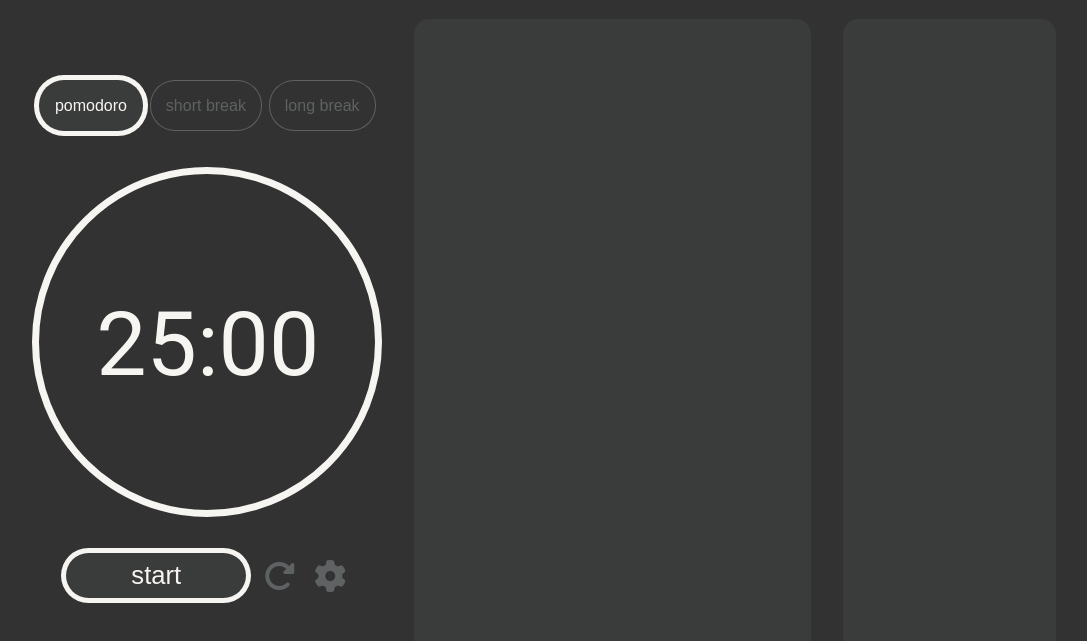
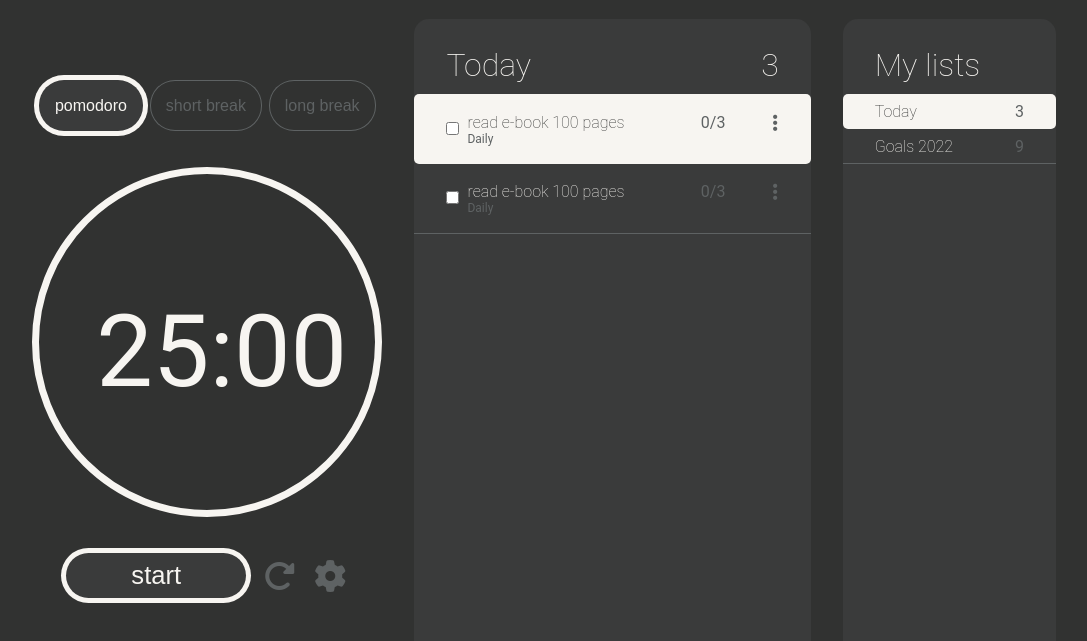
Before and after one commit to lgklsv/THE-TIME-TIMER-TODO, a website built with webpack: page src/template.html in a window 1280 px wide. Shown: the part 61-702 px from the top of the page, without its empty margins (96-1183 px from the left). Built offline with nearby package versions, Linux system fonts and the light colour scheme.

Commit message:
feat: add styles for tasks and lists sections

```diff
--- a/src/index.js
+++ b/src/index.js
@@ -9,7 +9,7 @@ function switchTheme(e) {
         document.documentElement.setAttribute('data-theme', 'dark');
     }
     else {
-        document.documentElement.setAttribute('data-theme', 'strawberry');
+        document.documentElement.setAttribute('data-theme', 'coffee');
     }
 };
 
--- /dev/null
+++ b/src/styles/_tasks.scss
@@ -0,0 +1,93 @@
+.tasks-lists-section-header {
+    height: 75px;
+    width: 100%;
+    border-radius: 15px 15px 0 0;
+    display: flex;
+    justify-content: space-between;
+    align-items: center;
+    padding: 0 2rem;
+    .tasks-lists-title {
+        color: var(--active-color);
+        font-weight: 200;
+        font-size: 2rem;
+        margin-top: 1rem;
+    }
+}
+
+.task {
+    height: 70px;
+    width: 100%;
+    display: flex;
+    justify-content: space-between;
+    align-items: center;
+    padding: 0 2rem;
+    border-bottom: 1px solid var(--light-color);
+    font-weight: 400;
+    .task-checkbox {
+        padding-right: 0.5rem;
+    }
+    .task-grid {
+        display: grid;
+        grid-template-columns: 3fr 0.5fr 0.5fr;
+        width: 100%;
+        .task-title {
+            font-size: 1rem;
+            color: var(--active-color);
+            font-weight: 100;
+        }
+        .task-subtitle {
+            font-size: 12px;
+            color: var(--light-color);
+        }
+        .task-settigs {
+            padding-top: 0;
+            padding-right: 0;
+            margin-right: -0.6rem;
+            margin-top: -0.2rem;
+            justify-self: end;
+        }
+        .task-settigs:hover {
+            color: var(--active-color);
+        }
+    }
+}
+.active-task {
+    border-radius: 5px;
+    border-bottom: none;
+    .task-grid {
+        .task-title {
+            color: var(--background-color-primary);
+            // font-weight: 400;
+        }
+        .task-settigs:hover {
+            color: var(--background-color-primary);
+        }
+    }
+    background-color: var(--active-color);
+}
+.task-counter {
+    color: var(--light-color);
+}
+.list {
+    display: flex;
+    justify-content: space-between;
+    align-items: center;
+    padding: 0 2rem;
+    height: 35px;
+    width: 100%;
+    border-bottom: 1px solid var(--light-color);
+    .list-title  {
+        font-weight: 100;
+        color: var(--active-color);
+    }
+}
+
+.list-active {
+    border-radius: 5px;
+    border-bottom: none;
+    background-color: var(--active-color);
+    .list-title {
+        // font-weight: 400;
+        color: var(--background-color-primary);
+    }
+}
--- a/src/styles/_timer.scss
+++ b/src/styles/_timer.scss
@@ -8,6 +8,7 @@
     padding: 1rem;
     box-shadow:inset 0px 0px 0px 1px var(--light-color);
     border-radius: 25px;
+    cursor: pointer;
     button {
         // font-size: clamp(0.75rem, 1.1vw, 1.5rem);
         font-size: 1rem;
@@ -47,7 +48,7 @@
         position: absolute;
         top: 35%;
         left: 17%;
-        font-size: clamp(5rem, 7vw, 8rem);
+        font-size: clamp(6.3rem, 7vw, 8rem);
         color: var(--active-color);
     }
 }
@@ -75,6 +76,5 @@
         margin: auto 0px;
         margin-left: 15px;
         font-size: 2rem;
-        cursor: pointer;
     }
 }
--- a/src/styles/main.scss
+++ b/src/styles/main.scss
@@ -1,7 +1,7 @@
 @import 'colorConfig';
 @import 'navbar';
 @import 'timer';
-
+@import 'tasks';
 
 * {
     box-sizing: border-box;
@@ -34,6 +34,7 @@ html {
     padding: 0.5em;
     height: 36px;
     width: 36px;
+    cursor: pointer;
 }
 
 .text-btn:hover {
--- a/src/template.html
+++ b/src/template.html
@@ -80,10 +80,58 @@
                     </div>
                 </div>
                 <div class="task-section">
-
+                    <div class="tasks-lists-section-header">
+                        <h2 class="tasks-lists-title">Today</h2>
+                        <h2 class="tasks-lists-title">3</h2>
+                    </div>
+                    <div class="tasks-container">
+                        <div class="task active-task">
+                            <div class="task-checkbox">
+                                <input type="checkbox" name="" id="">
+                            </div>
+                            <div class="task-grid">
+                                <div class="task-desc">
+                                    <p class="task-title">read e-book 100 pages</p>
+                                    <p class="task-subtitle">Daily</p>
+                                </div>
+                                <div class="task-counter">0/3</div>
+                                <div class="task-settigs text-btn icon">
+                                    <i class="fa-solid fa-ellipsis-vertical"></i>
+                                </div>
+                            </div>
+                        </div>
+                        <div class="task">
+                            <div class="task-checkbox">
+                                <input type="checkbox" name="" id="">
+                            </div>
+                            <div class="task-grid">
+                                <div class="task-desc">
+                                    <p class="task-title">read e-book 100 pages</p>
+                                    <p class="task-subtitle">Daily</p>
+                                </div>
+                                <div class="task-counter">0/3</div>
+                                <div class="task-settigs text-btn icon">
+                                    <i class="fa-solid fa-ellipsis-vertical"></i>
+                                </div>
+                            </div>
+                        </div>
+                    </div>
                 </div>
                 <div class="lists-section">
-
+                    <div class="tasks-lists-section-header">
+                        <h2 class="tasks-lists-title">My lists</h2>
+                        <h2 class="tasks-lists-title"></h2>
+                    </div>
+                    <div class="list-container">
+                        <div class="list list-active">
+                            <p class="list-title">Today</p>
+                            <p class="task-counter">3</p>
+                        </div>
+                        <div class="list">
+                            <p class="list-title">Goals 2022</p>
+                            <p class="task-counter">9</p>
+                        </div>
+                    </div>
                 </div>
             </div>
         </main>
```
